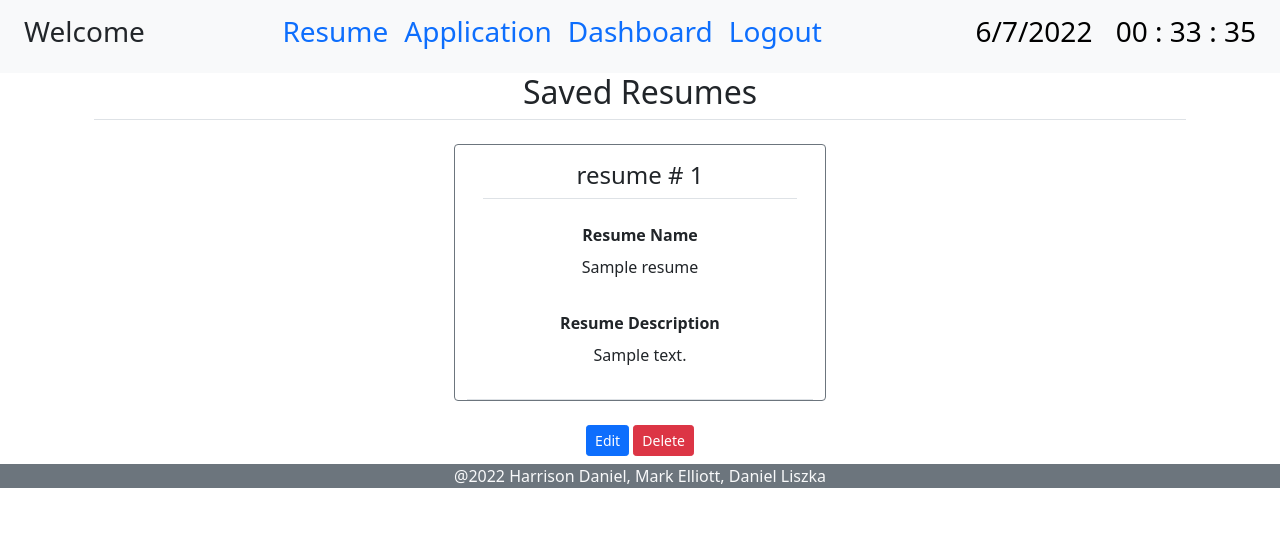
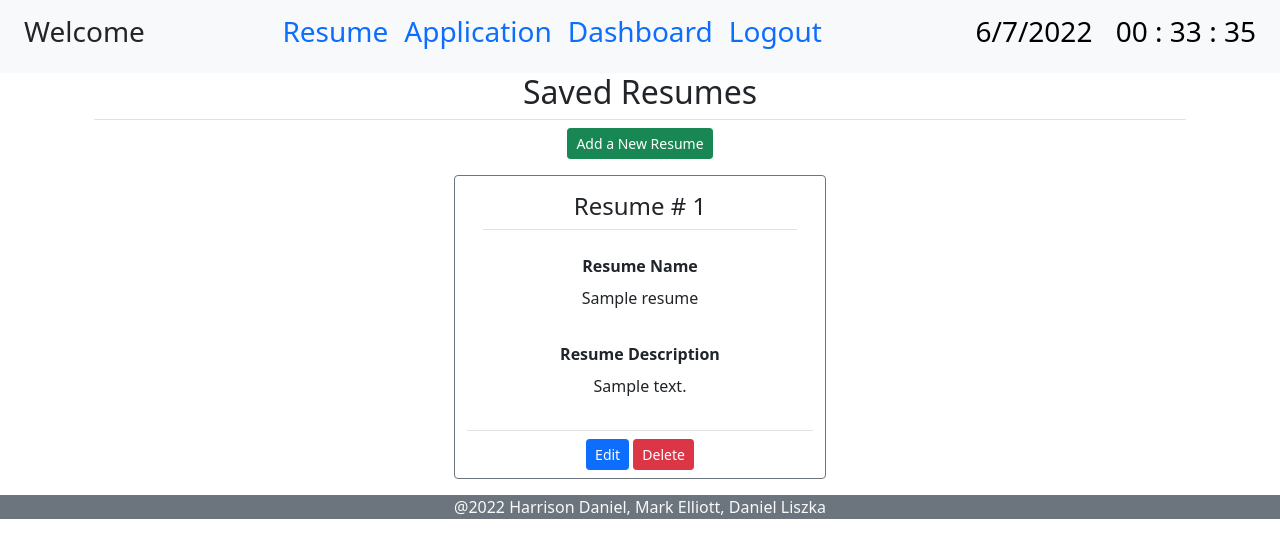
Before and after one commit to DanielLiszka/career-commander, a Node server app: page /resume in a window 1280 px wide. Shown: the part 57-615 px from the top of the page. Run offline with Node 20, Linux system fonts and the light colour scheme; a user stored in the database is signed in; tables that the repository leaves empty hold one stand-in row (values such as "Sample post"); some libraries are stand-ins or nearby versions.

Commit message:
small fixes

```diff
--- a/public/js/main.js
+++ b/public/js/main.js
@@ -1,3 +1,27 @@
+// Example JavaScript provided by Bootstrap for disabling form submissions if there are invalid fields
+(function () {
+  'use strict';
+
+  // Fetch all the forms we want to apply custom Bootstrap validation styles to
+  var forms = document.querySelectorAll('.needs-validation');
+
+  // Loop over them and prevent submission
+  Array.prototype.slice.call(forms).forEach(function (form) {
+    form.addEventListener(
+      'click',
+      function (event) {
+        if (!form.checkValidity()) {
+          event.preventDefault();
+          event.stopPropagation();
+        }
+
+        form.classList.add('was-validated');
+      },
+      false
+    );
+  });
+})();
+
 //execute "/logout" user route when "Logout" is clicked and redirect to login page.
 $(document).ready(function () {
   var logOut = $('#logout');
--- a/public/js/resume.js
+++ b/public/js/resume.js
@@ -1,11 +1,31 @@
 $(document).ready(function () {
+  // Current in ascending order. May need to create a sorting-function to match the descending order of the dashboard page.
   var main_header = document.querySelectorAll('#resume_id_header');
   var modal_header = document.querySelectorAll('#resume_id_modal_header');
   i;
   for (let i = 1; i < main_header.length + 1; i++) {
-    main_header[i - 1].innerHTML = 'resume # ' + (main_header.length + 1 - i);
-    modal_header[i - 1].innerHTML = 'resume # ' + (modal_header.length + 1 - i);
+    main_header[i - 1].innerHTML = 'Resume # ' + i;
+    modal_header[i - 1].innerHTML = 'Resume # ' + i;
   }
+  // list for click on Add a New Resume button
+  var new_resume = $('#post-resume');
+
+  new_resume.on('click', function (event) {
+    event.preventDefault();
+    var resumeNamePost = $('#resume_name-post');
+    var resumeDescriptionPost = $('#resume_description-post');
+    var userData = {
+      resume_name: resumeNamePost.val().trim(),
+      resume_description: resumeDescriptionPost.val().trim(),
+    };
+    if (!userData.resume_name || !userData.resume_description) {
+      return;
+    }
+
+    PostResume(userData.resume_name, userData.resume_description);
+    resumeNamePost.val('');
+    resumeDescriptionPost.val('');
+  });
 
   // listen for click on delete buttons
   var delete_buttons = document.querySelectorAll('#deleteResume');
@@ -78,3 +98,16 @@ async function editResume(resumeData) {
   // Reload page after saving changes
   window.location.reload();
 }
+
+function PostResume(resume_name, resume_description) {
+  $.post('/api/resumes/', {
+    resume_name: resume_name,
+    resume_description: resume_description,
+  })
+    .then(function () {
+      window.location.replace('/resume');
+    })
+    .catch(function (err) {
+      console.log(err);
+    });
+}
--- a/views/dashboard.handlebars
+++ b/views/dashboard.handlebars
@@ -6,7 +6,7 @@
         <a
         id='searchApplication'
         type='button'
-        class='btn btn-danger btn-sm text-center col-1'
+        class='btn btn-success btn-sm text-center col-1'
         >Search</a>
         <input
             id="searchinput"
--- a/views/resume.handlebars
+++ b/views/resume.handlebars
@@ -2,8 +2,18 @@
 {{#if resumes.length}}
   <div class='container w-100'>
     <h2 class='border-bottom pb-2 text-center'>Saved Resumes</h2>
+    <div class="text-center">
+    <a
+    type="button"
+    class="btn btn-success btn-sm"
+    id="addNewResume"
+    data-bs-toggle="modal"
+    data-bs-target="#addResumeModal">
+        Add a New Resume
+    </a>
+    </div>
       {{#each resumes }}
-        <div class='row d-flex justify-content-center'>
+        <div class='row d-flex justify-content-center' id="Parent-div">
         <div
           class='card border-secondary m-3 text-center col-12 col-lg-6 col-xl-4'
           id='spawnedCards'
@@ -35,7 +45,7 @@
                 </div>
                 </div>
             </div>
-          </div>
+
           <div class='btn-group d-flex justify-content-center'>
             <div class='py-2 p-2' id='card-footer'>
                 <!-- Button trigger modal -->
@@ -73,7 +83,7 @@
                             <form class="row gx-0 needs-validation" novalidate>
                             <div class='row mt-3 mb-3'>
                             <!-- Resume Name required required-->
-                            <div class='col-lg-6 col-md-6 col-sm-6 col-xs-12'>
+                            <div class='col-lg-12 col-md-12 col-sm-12 col-xs-12'>
                                 <div class='form-group text-center'>
                                 <label for='resume_name'>Resume Name</label>
                                 <input
@@ -123,3 +133,62 @@
       </div>
   {{/each}}
 {{/if}}
+
+<!-- Modal for Creating New Resumes -->
+<div class="modal modal-name fade" id="addResumeModal" tabindex="-1" aria-labelledby="exampleModalLabel" aria-hidden="true">
+    <div class="modal-dialog">
+        <div class="modal-content">
+            <div class="modal-body">
+            <!-- Present stored resumes in a card format -->
+                <div class='container-fluid mt-5 mb-5 p-5 border border-secondary'>
+                    <h4 class="text-center" id='resume_id_modal_header'> Resume</h4>
+                    <form class="row gx-0 needs-validation" novalidate>
+                    <div class='row mt-3 mb-3'>
+                    <!-- Resume Name required required-->
+                    <div class='col-lg-12 col-md-12 col-sm-12 col-xs-12'>
+                        <div class='form-group text-center'>
+                        <label for='resume_name'>Resume Name</label>
+                        <input
+                            type='text'
+                            class='form-control'
+                            id='resume_name-post'
+                            placeholder=''
+                        required>
+                        <div class="invalid-feedback">
+                            Enter a resume name.
+                        </div>
+                        </div>
+                    </div>
+
+                    <!-- Resume Description required -->
+                    <div class='form-group mt-4 text-center'>
+                        <label for='resume_description'>Resume Description</label>
+                        <textarea
+                        class='form-control form-control-lg'
+                        id='resume_description-post'
+                        rows='5'
+                        required>{{description}}</textarea>
+                        <div class="invalid-feedback">
+                        Enter a resume description.
+                        </div>
+                    </div>
+
+
+                <div class='row mt-4 mb-4 d-flex justify-content-center text-center'>
+                    <div class='col-md-6 col-sm-6 col-xs-12'>
+                        <button type="button" class="btn btn-secondary btn-small" id="close-resume" data-bs-dismiss="modal">Close</button>
+                    </div>
+                    <div class='col-md-6 col-sm-6 col-xs-12'>
+                        <button type="button" class="post-resume btn btn-primary btn-small" id="post-resume">Save</button>
+                    </div>
+                </div>
+                </div>
+                </div>
+            </div>
+            </form>
+            </div>
+
+        </div>
+        </div>
+    </div>
+</div>
```
Also changed, not shown: public/js/application.js (+8 -27 lines).
